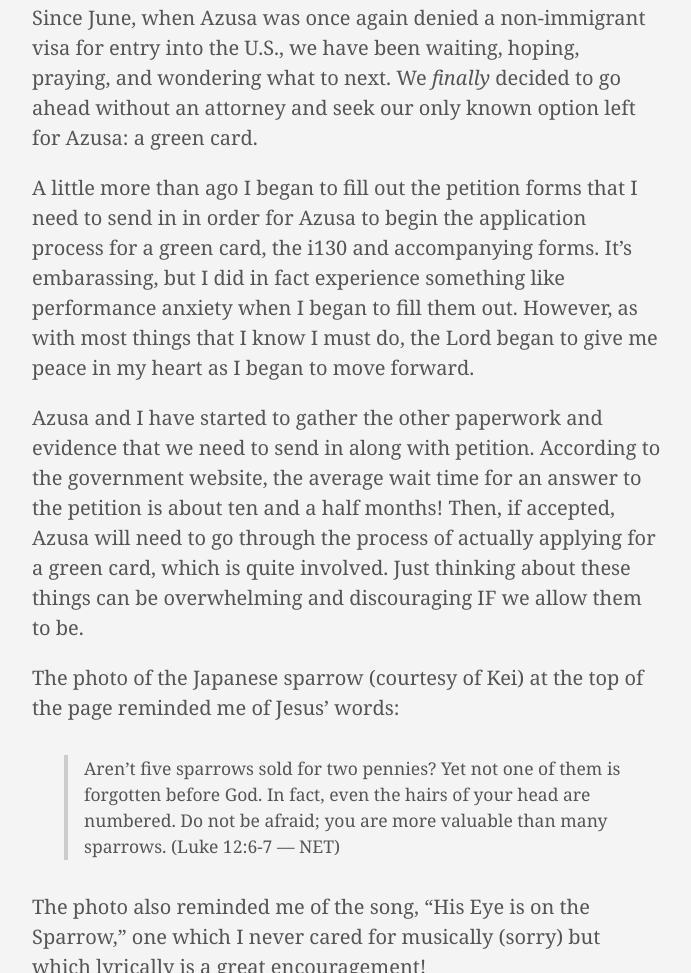
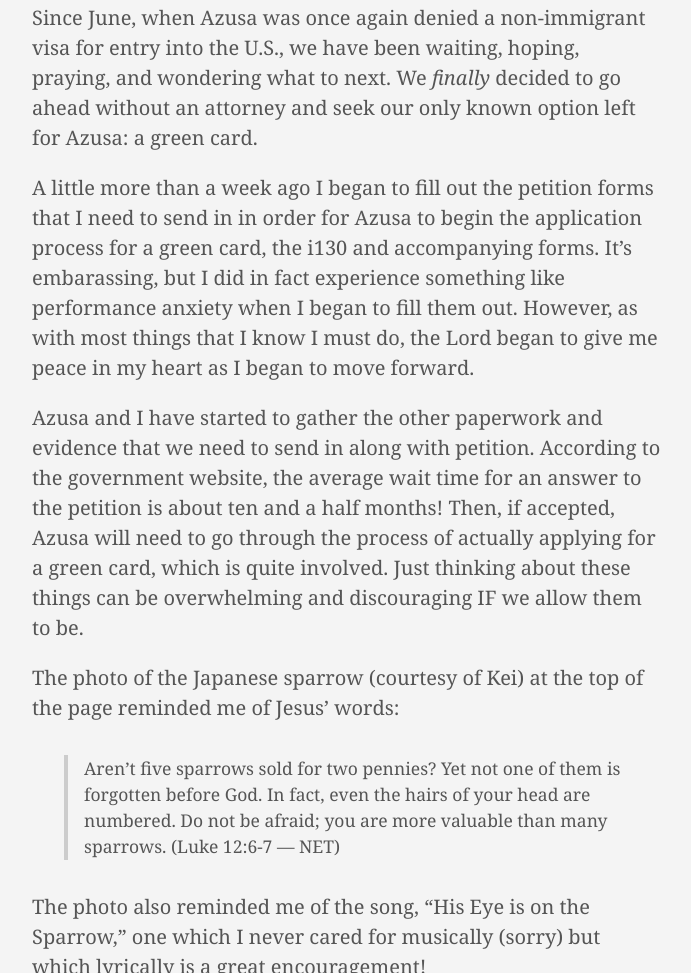
Before and after one commit to jimmytortilla/thestrattons, a plain HTML site: page post/prayer_news11062019/index.html in a window 1280 px wide. Shown: the part 1158-2131 px from the top of the page, without its empty margins (112-803 px from the left). Drawn offline with Linux system fonts and the light colour scheme.

Commit message:
another fix

```diff
--- a/post/prayer_news11062019/index.html
+++ b/post/prayer_news11062019/index.html
@@ -41,7 +41,7 @@
 
 <meta itemprop="datePublished" content="2019-11-06T00:00:00&#43;00:00" />
 <meta itemprop="dateModified" content="2019-11-06T00:00:00&#43;00:00" />
-<meta itemprop="wordCount" content="699">
+<meta itemprop="wordCount" content="701">
 
 
 
@@ -163,7 +163,7 @@
 
 <p>Since June, when Azusa was once again denied a non-immigrant visa for entry into the U.S., we have been waiting, hoping, praying, and wondering what to next.  We <em>finally</em> decided to go ahead without an attorney and seek our only known option left for Azusa:  a green card.</p>
 
-<p>A little more than ago I began to fill out the petition forms that I need to send in in order for Azusa to begin the application process for a green card, the i130 and accompanying forms.  It&rsquo;s embarassing, but I did in fact experience something like performance anxiety when I began to fill them out.  However, as with most things that I know I must do, the Lord began to give me peace in my heart as I began to move forward.</p>
+<p>A little more than a week ago I began to fill out the petition forms that I need to send in in order for Azusa to begin the application process for a green card, the i130 and accompanying forms.  It&rsquo;s embarassing, but I did in fact experience something like performance anxiety when I began to fill them out.  However, as with most things that I know I must do, the Lord began to give me peace in my heart as I began to move forward.</p>
 
 <p>Azusa and I have started to gather the other paperwork and evidence that we need to send in along with petition.  According to the government website, the average wait time for an answer to the petition is about ten and a half months!  Then, if accepted, Azusa will need to go through the process of actually applying for a green card, which is quite involved.  Just thinking about these things can be overwhelming and discouraging IF we allow them to be.</p>
 
```
